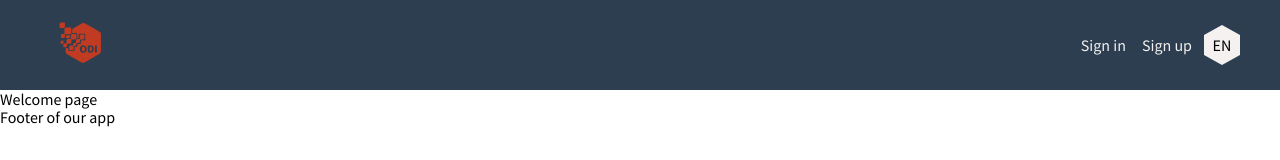
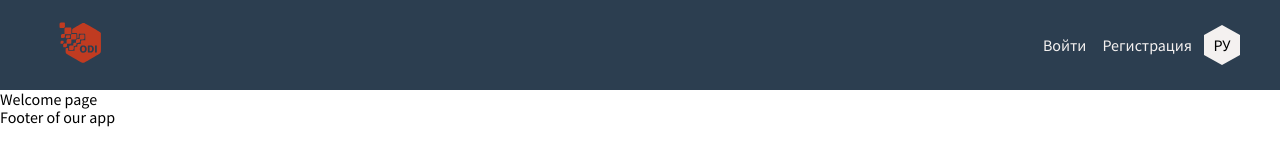
Before and after one commit to DStukalo/ODI-project, a React (Create React App) app in the folder odi-project/: page / in a window 1280 px wide. Shown: the top 160 px of the page. Built offline with nearby package versions, Linux system fonts and the light colour scheme.

Commit message:
refactor: the structure of the current language display has been changed

```diff
--- a/odi-project/src/App.tsx
+++ b/odi-project/src/App.tsx
@@ -1,4 +1,5 @@
 import { Route, Routes } from 'react-router-dom';
+import { createContext } from 'react';
 
 import { Layout } from './components/Layout/Layout';
 import { WelcomePage } from './pages/Welcome page/WelcomePage';
@@ -7,9 +8,13 @@ import { BoardPage } from './pages/Board page/Board';
 import { AuthorizationPage } from './pages/Authorization page/Authorization';
 import { ProfilePage } from './pages/Profile page/ProfilePage';
 import { NotFoundPage } from './pages/404/NotFoundPage';
+import { initialState } from './locales/initialState';
+
+export const TranslationContext = createContext(initialState);
 
 function App() {
 	return (
+		<TranslationContext.Provider value={initialState}>
 			<Routes>
 				<Route path="/" element={<Layout />}>
 					<Route index element={<WelcomePage />} />
@@ -20,6 +25,7 @@ function App() {
 					<Route path="*" element={<NotFoundPage />} />
 				</Route>
 			</Routes>
+		</TranslationContext.Provider>
 	);
 }
 
--- a/odi-project/src/components/Header/Navigation/NavItem/NavItem.tsx
+++ b/odi-project/src/components/Header/Navigation/NavItem/NavItem.tsx
@@ -4,38 +4,22 @@ import styles from './NavItem.module.scss';
 
 type TNavItemProps = {
 	path: string;
-	textRU: string;
-	textEN: string;
+	text: string;
 }
 
 export function NavItem(props: TNavItemProps) {
-	const isEngland = localStorage.getItem('isEngland') || true;
-	const { path, textRU, textEN } = props;
+	const { path, text } = props;
 	return (
 		<li className={styles.list__item}>
-			{
-				isEngland === 'true'
-					? (
 			<NavLink
 				className={({ isActive }) => (isActive
 					? `${styles.active}`
 					: `${styles.navigation__item}`)}
 				to={`/${path}`}
 			>
-							{textEN}
+				{text}
 			</NavLink>
-					)
-					: (
-						<NavLink
-							className={({ isActive }) => (isActive
-								? `${styles.active}`
-								: `${styles.navigation__item}`)}
-							to={`/${path}`}
-						>
-							{textRU}
-						</NavLink>
-					)
-			}
+
 		</li>
 
 	);
--- a/odi-project/src/components/Header/Navigation/Navigation.tsx
+++ b/odi-project/src/components/Header/Navigation/Navigation.tsx
@@ -1,18 +1,18 @@
+import { useContext } from 'react';
+
+import { TranslationContext } from '@/App';
 import { Button } from '@/components/Button/Button';
 import { NavItem } from './NavItem/NavItem';
 import { Logo } from './Logo/Logo';
 import styles from './Navigation.module.scss';
+// import { translations } from '@/locales/translations';
 
 type TNavProps = {
 	logged: string;
 }
 
 function changeLang() {
-	const isEngland = localStorage.getItem('isEngland');
-	if (isEngland === 'true') {
-		localStorage.setItem('isEngland', 'false');
-	} else localStorage.setItem('isEngland', 'true');
-	window.location.reload();
+	console.log('change lang');
 }
 
 function logOut() {
@@ -20,12 +20,33 @@ function logOut() {
 	window.location.reload();
 }
 
+type TTransl = {
+	en: {
+			main: string;
+			profile: string;
+			newBoard: string;
+			btnLang: string;
+			signin: string;
+			signup: string;
+	};
+	ru: {
+			main: string;
+			profile: string;
+			newBoard: string;
+			btnLang: string;
+			signin: string;
+			signup: string;
+	};
+}
+
 export function Navigation(props: TNavProps) {
 	const { logged } = props;
 	if (!localStorage.getItem('isEngland')) {
 		localStorage.setItem('isEngland', 'true');
 	}
-	const isEngland = localStorage.getItem('isEngland');
+	const useTranslation = () => useContext(TranslationContext);
+	const { translations, language } = useTranslation();
+	const newLocal = (translations as TTransl)[language as keyof TTransl];
 	return (
 		<nav role="navigation" className={styles.navigation}>
 			<Logo />
@@ -33,35 +54,26 @@ export function Navigation(props: TNavProps) {
 				logged === 'true'
 					? 		(
 						<ul className={styles.list}>
-							<NavItem path="main" textEN="Main" textRU="Главная" />
-							<NavItem path="main/board" textEN=" New Board" textRU="Новая доска" />
-							<NavItem path="profile" textEN="Profile" textRU="Профиль" />
+							<NavItem path="main" text={newLocal.main} />
+							<NavItem path="main/board" text={newLocal.newBoard} />
+							<NavItem
+								path="profile"
+								text={newLocal.profile}
+							/>
 							<Button
 								text="Sign out"
 								classes="navigation__btn"
 								image="/images/icon-return.png"
 								callback={logOut}
 							/>
-							{isEngland === 'true'
-								? (
-									<Button text="EN" classes="hexagon-btn" callback={changeLang} />
-								)
-								: (
-									<Button text="EN" classes="hexagon-btn" callback={changeLang} />
-								)}
+							<Button text={newLocal.btnLang} classes="hexagon-btn" callback={changeLang} />
 						</ul>
 					)
 					: 					(
 						<ul className={styles.list}>
-							<NavItem path="forms/signin" textEN="Sign in" textRU="Войти" />
-							<NavItem path="forms/signup" textEN="Sign up" textRU="Регистрация" />
-							{isEngland === 'true'
-								? (
-									<Button text="EN" classes="hexagon-btn" callback={changeLang} />
-								)
-								: (
-									<Button text="РУ" classes="hexagon-btn" callback={changeLang} />
-								)}
+							<NavItem path="forms/signin" text={newLocal.signin} />
+							<NavItem path="forms/signup" text={newLocal.signup} />
+							<Button text={newLocal.btnLang} classes="hexagon-btn" callback={changeLang} />
 						</ul>
 					)
 			}
--- /dev/null
+++ b/odi-project/src/locales/en.js
@@ -0,0 +1,8 @@
+export const en = {
+	main: 'Main',
+	profile: 'Profile',
+	newBoard: 'New Board',
+	btnLang: 'EN',
+	signin: 'Sign in',
+	signup: 'Sign up',
+};
--- /dev/null
+++ b/odi-project/src/locales/initialState.js
@@ -0,0 +1,6 @@
+import { translations } from './translations';
+
+export const initialState = {
+	language: 'ru',
+	translations: { ...translations },
+};
--- /dev/null
+++ b/odi-project/src/locales/ru.js
@@ -0,0 +1,8 @@
+export const ru = {
+	main: 'Главная',
+	profile: 'Профиль',
+	newBoard: 'Новая доска',
+	btnLang: 'РУ',
+	signin: 'Войти',
+	signup: 'Регистрация',
+};
--- /dev/null
+++ b/odi-project/src/locales/translations.js
@@ -0,0 +1,7 @@
+import { en } from './en';
+import { ru } from './ru';
+
+export const translations = {
+	en,
+	ru,
+};
```
Lines whose indentation alone changed are shown as unchanged.
